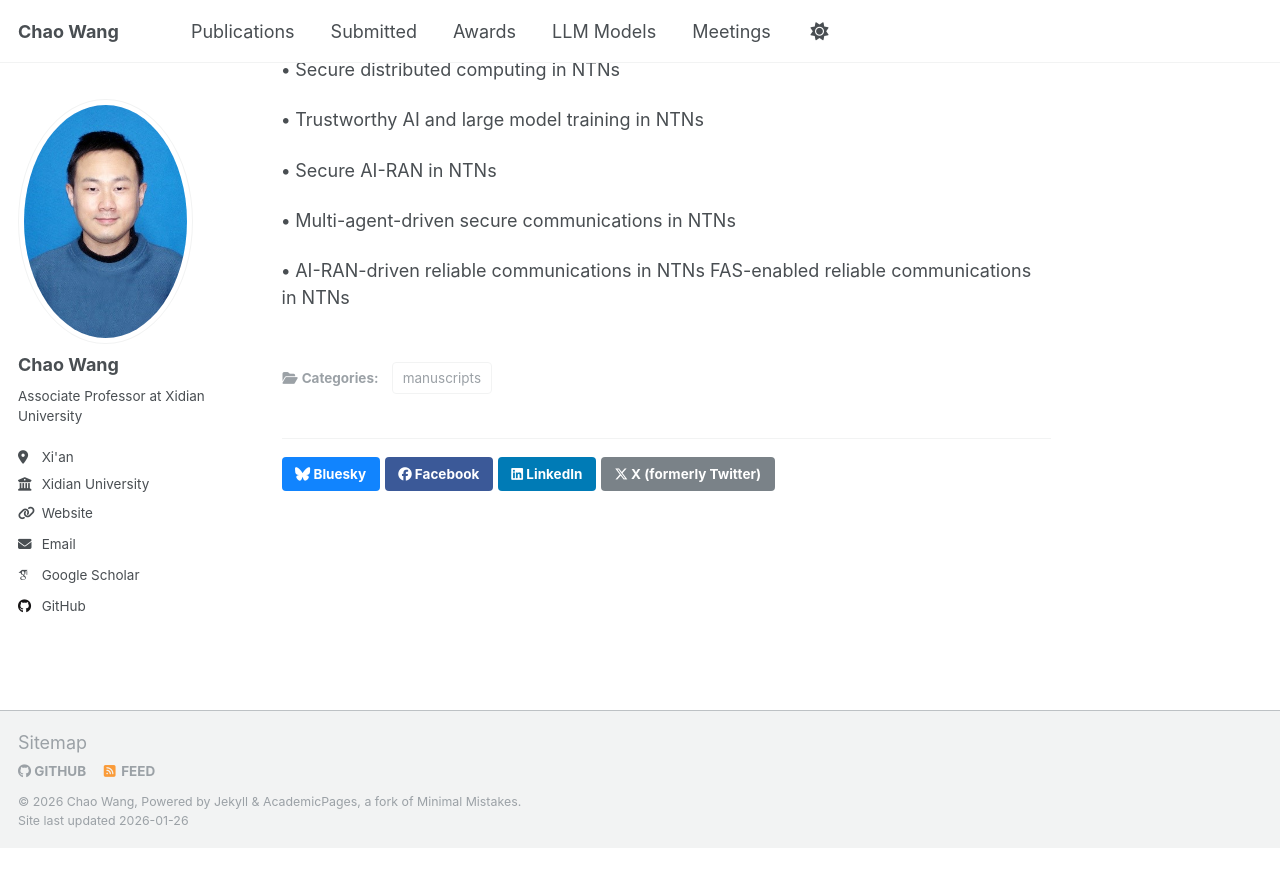
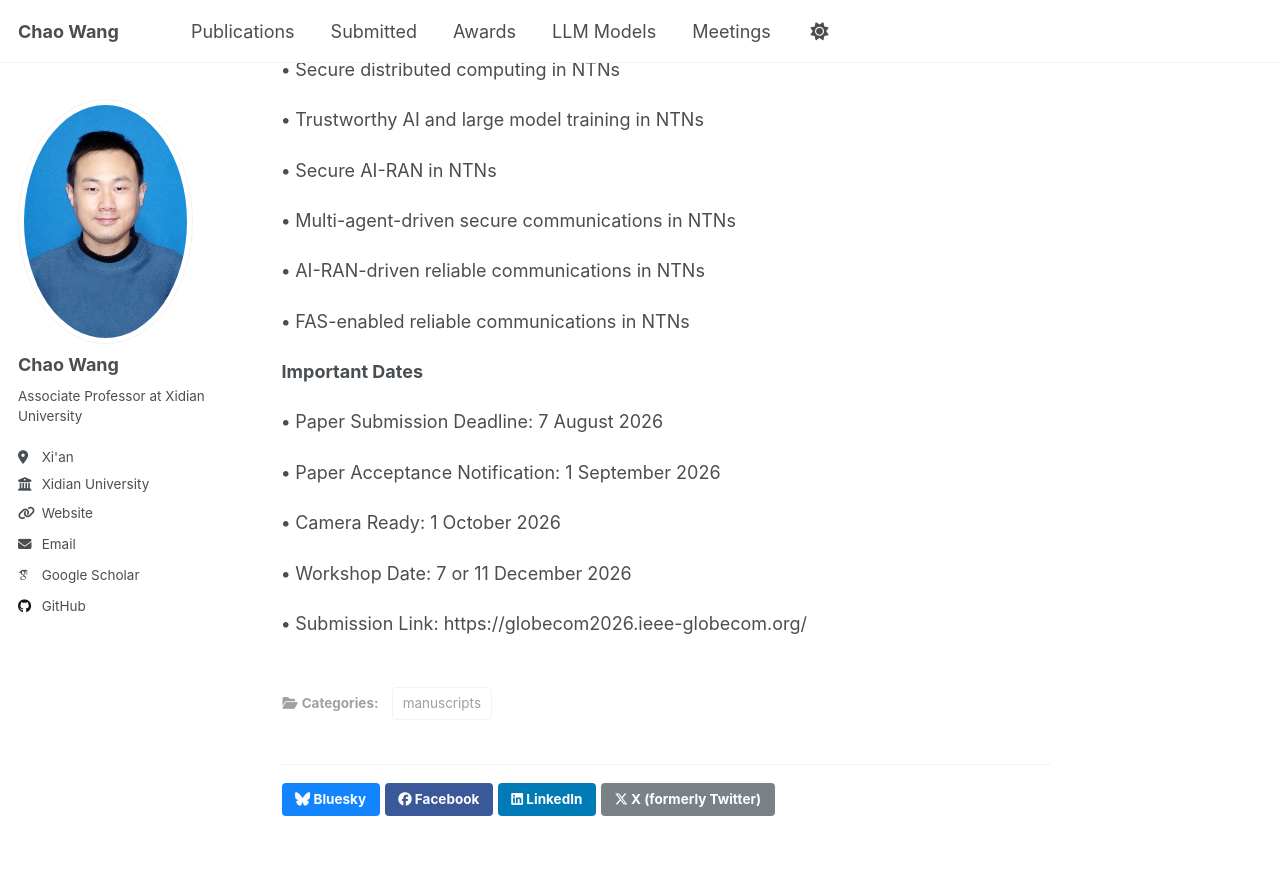
Before and after one commit to Drwangchao/Drwangchao.github.io, a Jekyll site: the page built from _meetings/m1.md, in a window 1280 px wide and 900 px high, scrolled down 1747 px. Shown: the top 887 px of the window. Built offline with Jekyll 4.4.1, drawn with Linux system fonts in a browser that asks for light colours; some web fonts are replaced; before the commit the page ends 2595 px from its top, so only the background shows below that.

Commit message:
Update m1.md

```diff
--- a/_meetings/m1.md
+++ b/_meetings/m1.md
@@ -85,4 +85,25 @@ The International Workshop on Secure and Reliable Communications in Non-Terrestr
 
 
 **•** AI-RAN-driven reliable communications in NTNs
-FAS-enabled reliable communications in NTNs
+
+
+**•** FAS-enabled reliable communications in NTNs
+
+
+**Important Dates**
+
+
+
+**•** Paper Submission Deadline: 7 August 2026
+
+
+**•** Paper Acceptance Notification: 1 September 2026
+
+
+**•** Camera Ready: 1 October  2026
+
+
+**•** Workshop Date: 7 or 11 December 2026
+
+
+**•** Submission Link: https://globecom2026.ieee-globecom.org/
```
